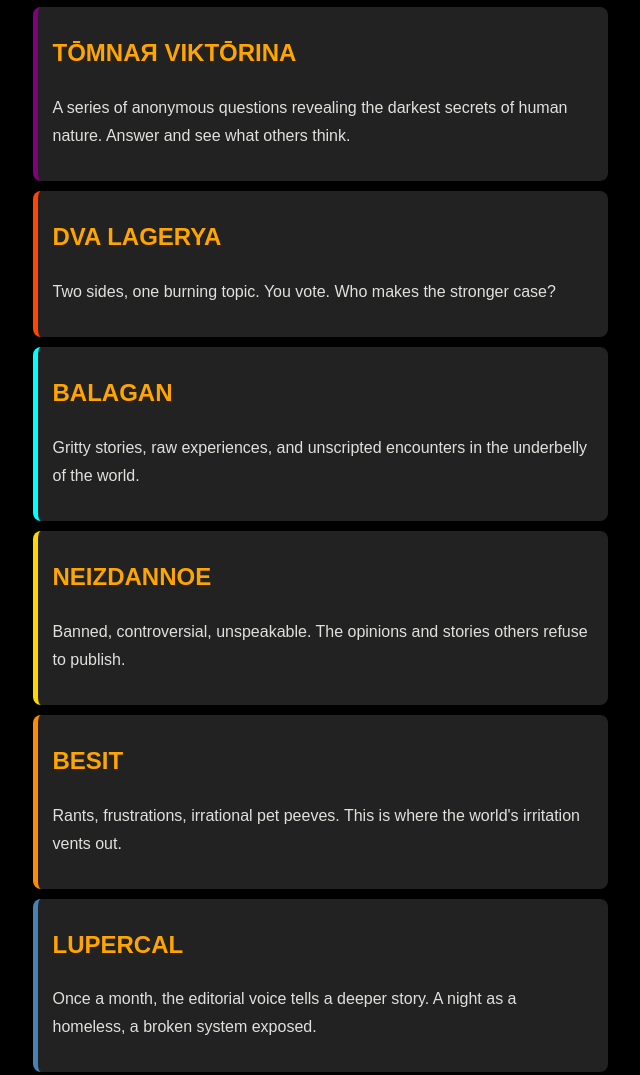
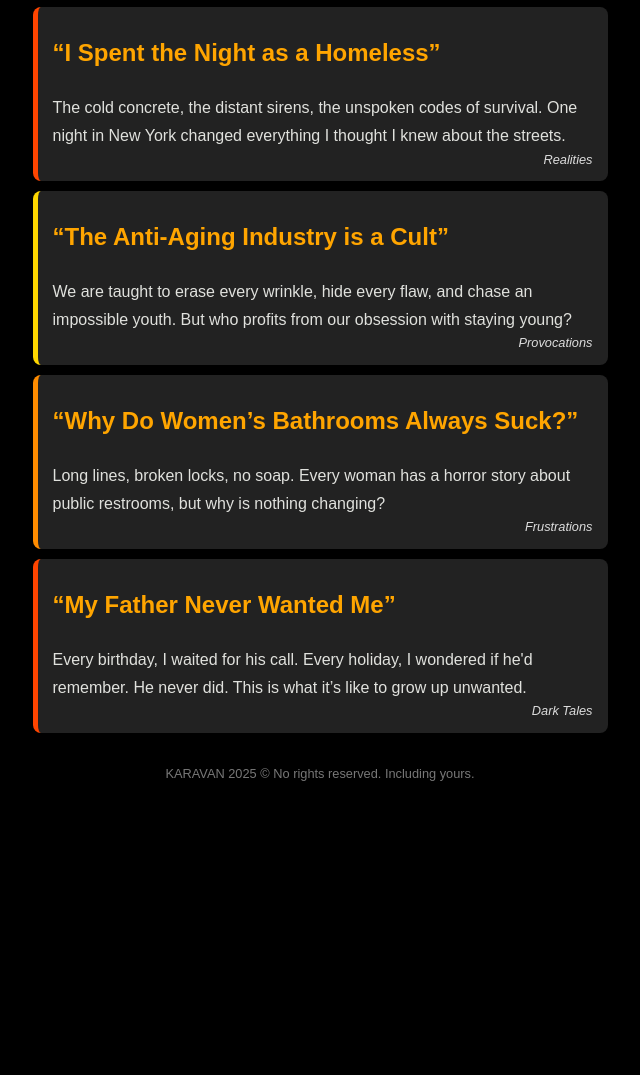
Before and after one commit to BluntSpeech/karavan, a plain HTML site: page past-stories.html in a window 1280 px wide. Shown: the part 159-1234 px from the top of the page, without its empty margins (320-960 px from the left). After the commit the page ends 964 px from the top, so only its background shows below. Drawn offline with Linux system fonts and the light colour scheme.

Commit message:
Update past-stories.html

```diff
--- a/past-stories.html
+++ b/past-stories.html
@@ -57,14 +57,20 @@
             border-radius: 8px;
             background: #222;
             color: white;
+            position: relative;
         }
-        .dark-quiz { border-left: 5px solid #800080; }
-        .two-camps { border-left: 5px solid #ff4500; }
-        .balagan { border-left: 5px solid #00ffff; }
-        .unpublished { border-left: 5px solid #ffd700; }
-        .annoyed { border-left: 5px solid #ff8c00; }
-        .lupercal { border-left: 5px solid #4682b4; }
-        .performance { border-left: 5px solid #32cd32; }
+        .tag {
+            font-size: 0.8em;
+            color: #ddd;
+            position: absolute;
+            bottom: 10px;
+            right: 15px;
+            font-style: italic;
+        }
+        .dark-tales { border-left: 5px solid #ff4500; }
+        .provocations { border-left: 5px solid #ffd700; }
+        .frustrations { border-left: 5px solid #ff8c00; }
+        .realities { border-left: 5px solid #32cd32; }
         footer {
             color: #777;
             font-size: 0.8em;
@@ -81,33 +87,25 @@
         <p>Everything we published before you joined</p>
     </header>
     <div class="article-container">
-        <div class="article dark-quiz">
-            <h2>TŌMNAЯ VIKTŌRINA</h2>
-            <p>A series of anonymous questions revealing the darkest secrets of human nature. Answer and see what others think.</p>
+        <div class="article dark-tales">
+            <h2>“I Spent the Night as a Homeless”</h2>
+            <p>The cold concrete, the distant sirens, the unspoken codes of survival. One night in New York changed everything I thought I knew about the streets.</p>
+            <span class="tag">Realities</span>
         </div>
-        <div class="article two-camps">
-            <h2>DVA LAGERYA</h2>
-            <p>Two sides, one burning topic. You vote. Who makes the stronger case?</p>
+        <div class="article provocations">
+            <h2>“The Anti-Aging Industry is a Cult”</h2>
+            <p>We are taught to erase every wrinkle, hide every flaw, and chase an impossible youth. But who profits from our obsession with staying young?</p>
+            <span class="tag">Provocations</span>
         </div>
-        <div class="article balagan">
-            <h2>BALAGAN</h2>
-            <p>Gritty stories, raw experiences, and unscripted encounters in the underbelly of the world.</p>
+        <div class="article frustrations">
+            <h2>“Why Do Women’s Bathrooms Always Suck?”</h2>
+            <p>Long lines, broken locks, no soap. Every woman has a horror story about public restrooms, but why is nothing changing?</p>
+            <span class="tag">Frustrations</span>
         </div>
-        <div class="article unpublished">
-            <h2>NEIZDANNOE</h2>
-            <p>Banned, controversial, unspeakable. The opinions and stories others refuse to publish.</p>
-        </div>
-        <div class="article annoyed">
-            <h2>BESIT</h2>
-            <p>Rants, frustrations, irrational pet peeves. This is where the world's irritation vents out.</p>
-        </div>
-        <div class="article lupercal">
-            <h2>LUPERCAL</h2>
-            <p>Once a month, the editorial voice tells a deeper story. A night as a homeless, a broken system exposed.</p>
-        </div>
-        <div class="article performance">
-            <h2>PERFORMANCES</h2>
-            <p>Graffiti, hidden books, QR codes in the wild. Karavan leaves traces in the real world.</p>
+        <div class="article dark-tales">
+            <h2>“My Father Never Wanted Me”</h2>
+            <p>Every birthday, I waited for his call. Every holiday, I wondered if he'd remember. He never did. This is what it’s like to grow up unwanted.</p>
+            <span class="tag">Dark Tales</span>
         </div>
     </div>
     <footer>
```
